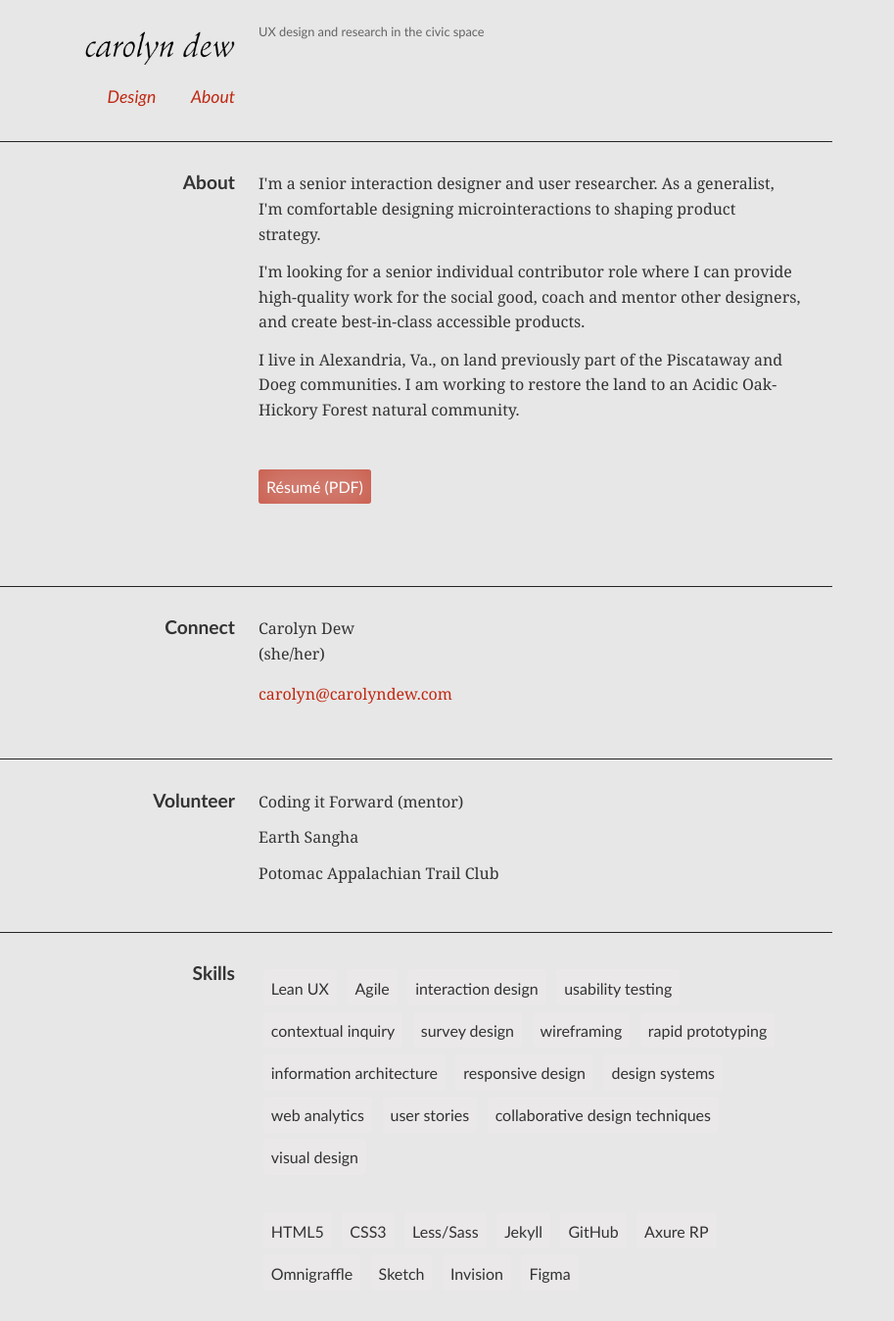
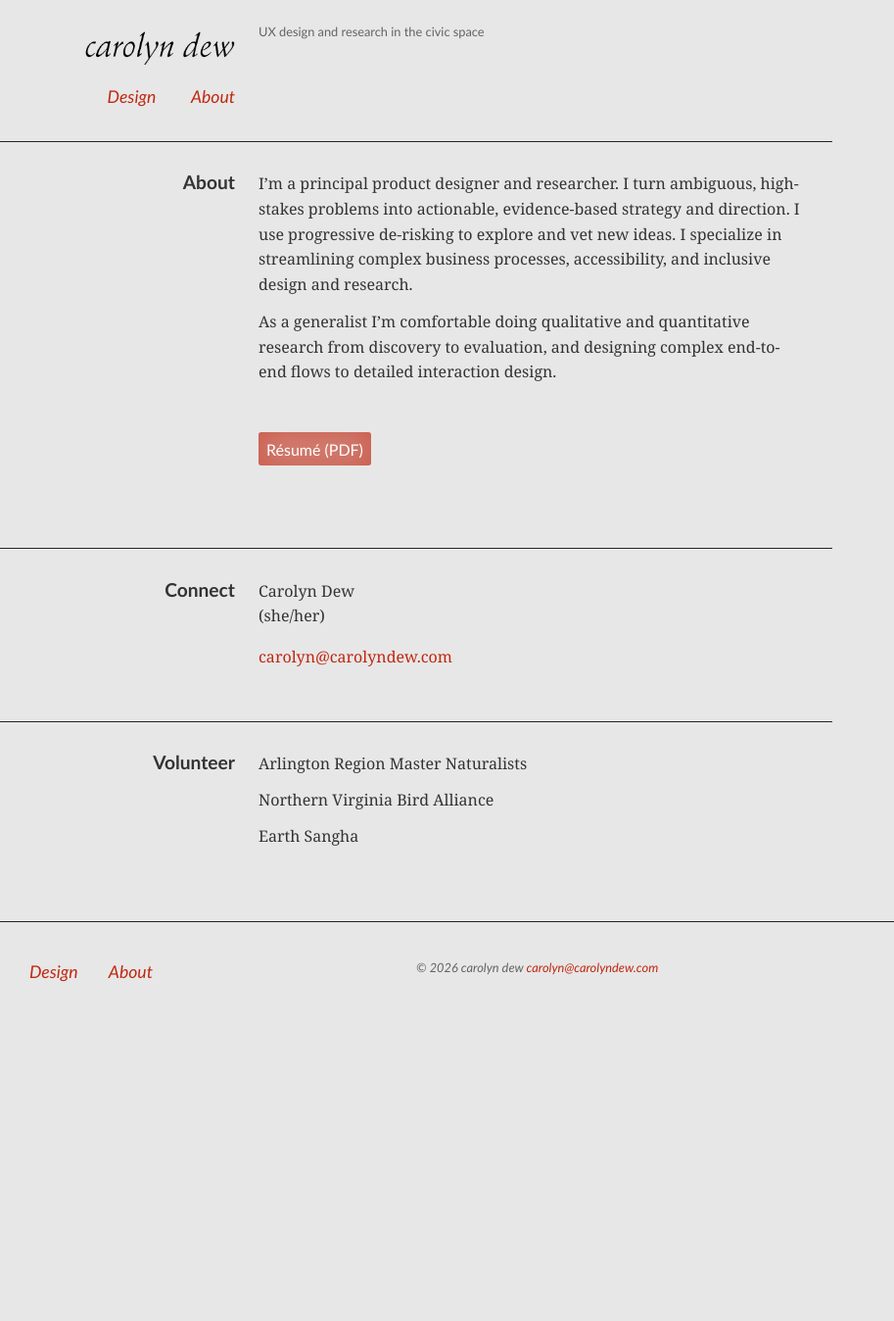
Before and after one commit to carodew/carodew.github.io, a Jekyll site: the page built from about.md, in a window 1280 px wide and 1400 px high. Shown: the top 1348 px of the window at 98% size, without its empty margins (0-913 px from the left). Built offline with Jekyll 4.4.1, drawn with Linux system fonts in a browser that asks for light colours.

Commit message:
Rewrite the about page bio and trim its sections
New bio copy framing the work as principal product design and research.
Drops the job-search paragraph and the land acknowledgment, updates the
volunteer list, and removes the Skills section entirely.

Co-Authored-By: Claude Opus 5 <noreply@anthropic.com>

```diff
--- a/about.md
+++ b/about.md
@@ -10,12 +10,12 @@ img-path: "../img"
 		<h2>About</h2>
 	</div>
 	<div class="section-content">
-		<p>I'm a senior interaction designer and user researcher. As a generalist, I'm comfortable designing microinteractions to shaping product strategy.</p>
+		<p>I’m a principal product designer and researcher. I turn ambiguous, high-stakes problems into actionable, evidence-based strategy and direction. I use progressive de-risking to explore and vet new ideas. I specialize in streamlining complex business processes, accessibility, and inclusive design and research.
+</p>
 
-<p>I'm looking for a senior individual contributor role where I can provide high-quality work for the social good, coach and mentor other designers, and create best-in-class accessible products.</p>
-
-<p>I live in Alexandria, Va., on land previously part of the Piscataway and Doeg communities. I am working to restore the land to an Acidic Oak-Hickory Forest natural community. </p>
-	<div class="a-resume" >
+<p>As a generalist I’m comfortable doing qualitative and quantitative research from discovery to evaluation, and designing complex end-to-end flows to detailed interaction design.
+</p>
+<div class="a-resume" >
 	<a href="{{ page.img-path }}/Carolyn-Dew-Resume.pdf" onclick="_gaq.push(['_trackEvent', 'Resume Download', 'Download', 'Button']);" id="resume">R&eacute;sum&eacute; (PDF)</a>
 		</div>
 	</div>
@@ -41,46 +41,9 @@ img-path: "../img"
 	</div>
 	<div class="section-content">
 	<ul class="unstyled">
-		<li>Coding it Forward (mentor)</li>
+		<li>Arlington Region Master Naturalists</li>
+		<li>Northern Virginia Bird Alliance</li>
 		<li>Earth Sangha</li>
-		<li>Potomac Appalachian Trail Club</li>
 	</ul>
 	</div>
 </section>
-
-<section class="skills">
-<div class="section-label">
-	<h2>Skills</h2>
-</div>
-<div class="section-content">
-<ul class="skill-pills">
-<li>Lean UX</li>
-<li>Agile</li>
-<li>interaction design</li>
-<li>usability testing</li>
-<li>contextual inquiry</li>
-<li>survey design</li>
-<li>wireframing</li>
-<li>rapid prototyping</li>
-<li>information architecture</li>
-<li>responsive design</li>
-<li>design systems</li>
-<li>web analytics</li>
-<li>user stories</li>
-<li>collaborative design techniques</li>
-<li>visual design</li>
-</ul>
-<ul class="skill-pills">
-<li>HTML5</li>
-<li>CSS3</li>
-<li>Less/Sass</li>
-<li>Jekyll</li>
-<li>GitHub</li>
-<li>Axure RP</li>
-<li>Omnigraffle</li>
-<li>Sketch</li>
-<li>Invision</li>
-<li>Figma</li>
-</ul>
-</div>
-</section>
```
